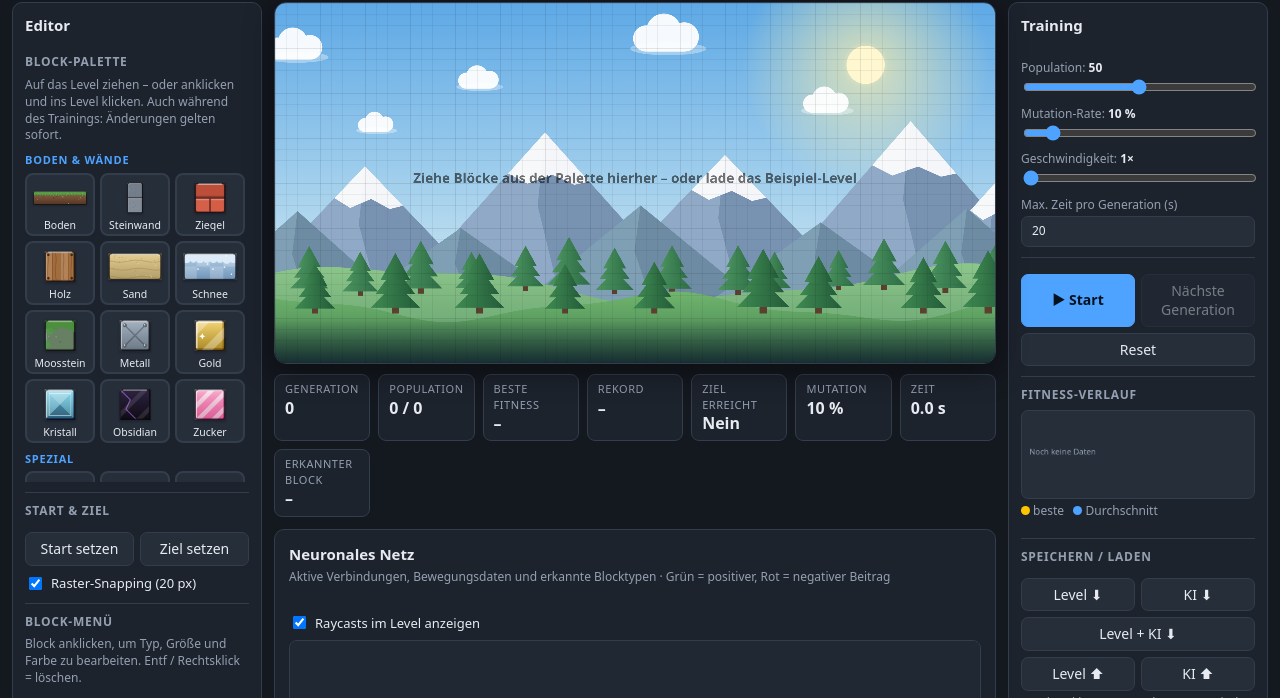
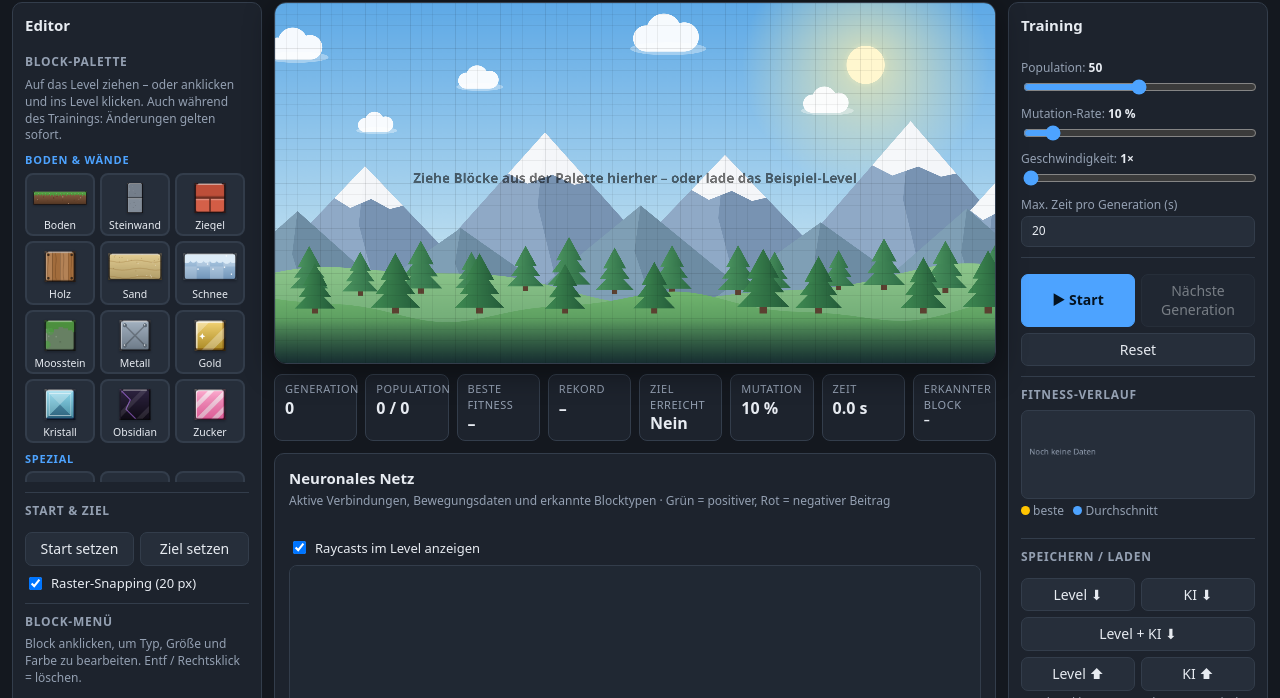
Before and after one commit to Benninator11/Ki-Evo, a website with bundled scripts: page index.html in a window 1280 px wide. Shown: the part 56-754 px from the top of the page. Built offline with nearby package versions, Linux system fonts and the light colour scheme; animation ran at ten frames a second.

Commit message:
Fit recognized block status into the stats bar

```diff
--- a/css/style.css
+++ b/css/style.css
@@ -75,10 +75,11 @@ input[type=range] { width: 100%; accent-color: var(--accent); }
   padding: 6px 14px; border-radius: 999px; font-size: 13px; line-height: 1.3; pointer-events: none; white-space: nowrap;
 }
 
-.infobar { display: grid; grid-template-columns: repeat(7, 1fr); gap: 8px; margin-top: 10px; }
+.infobar { display: grid; grid-template-columns: repeat(8, minmax(0, 1fr)); gap: 8px; margin-top: 10px; }
 .infobar div { background: var(--panel); border: 1px solid var(--line); border-radius: 8px; padding: 6px 10px; min-width: 0; }
 .infobar span { display: block; font-size: 11px; color: var(--muted); text-transform: uppercase; letter-spacing: .05em; }
-.infobar b { font-size: 16px; font-variant-numeric: tabular-nums; white-space: nowrap; }
+.infobar b { display: block; font-size: 16px; font-variant-numeric: tabular-nums; white-space: nowrap; overflow: hidden; text-overflow: ellipsis; }
+#infoBlock { font-size: 12px; }
 #infoGoal.yes { color: var(--good); }
 
 #chart { width: 100%; height: auto; background: var(--panel-2); border: 1px solid var(--line); border-radius: 7px; }
```
